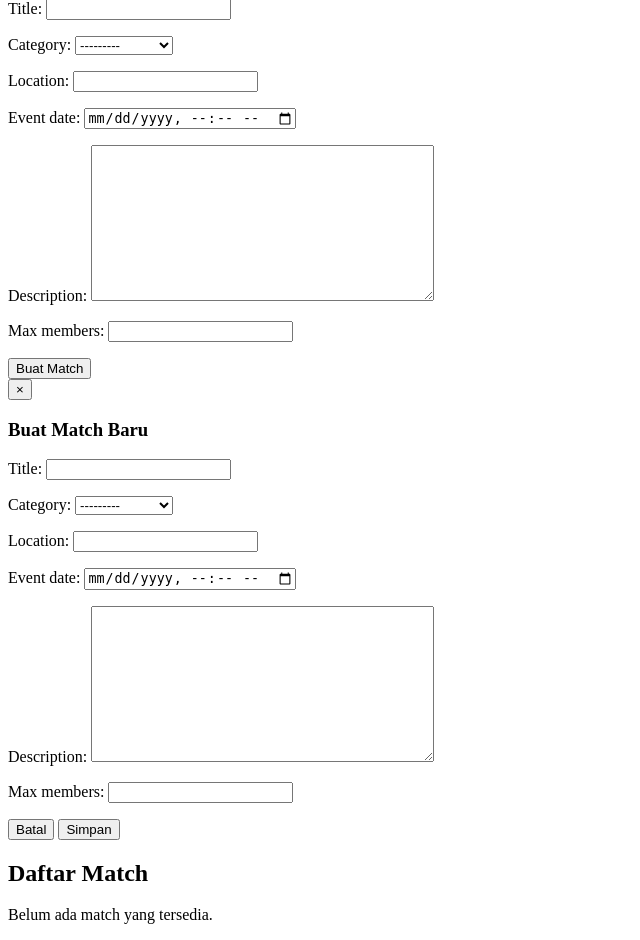
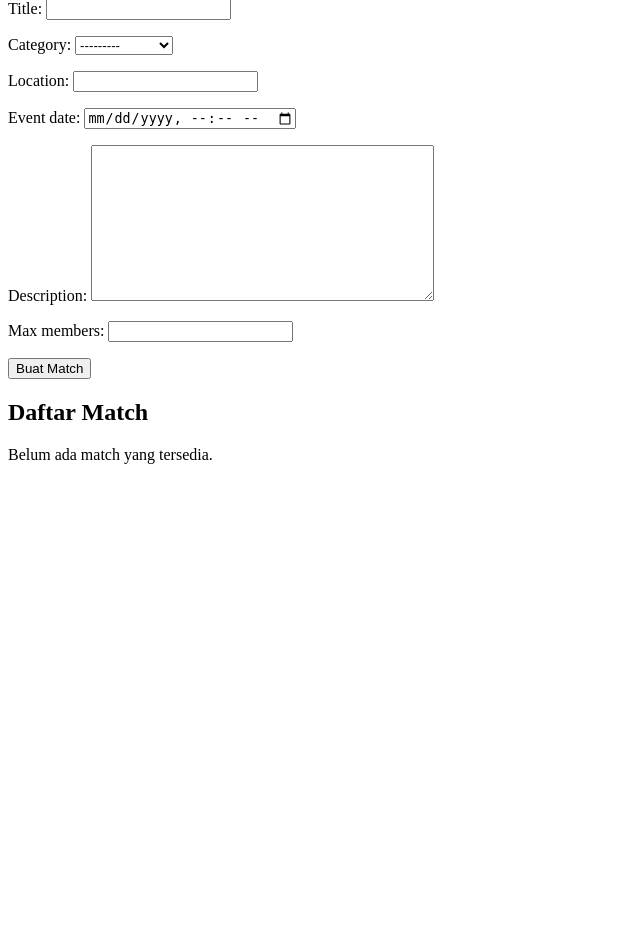
Before and after one commit to pbp-kelompok-f08/ProyekUTS, a Django app: page /matches/ in a window 1280 px wide. Shown: the part 372-1312 px from the top of the page, without its empty margins (0-640 px from the left). After the commit the page ends 836 px from the top, so only its background shows below. Run offline with Django 4.2, Linux system fonts and the light colour scheme; data comes from the database, SQL or seed files in the repository; data that the repository does not hold is empty.

Commit message:
Revert "Add modal workflow for creating matches"

```diff
--- a/matches/templates/matches/dashboard.html
+++ b/matches/templates/matches/dashboard.html
@@ -29,22 +29,6 @@
         <button type="submit" {% if not schema_ready %}disabled{% endif %}>Buat Match</button>
     </form>
 </section>
-
-<div id="create-match-modal" class="modal" data-open="false" aria-hidden="true">
-    <div class="modal-overlay" role="presentation"></div>
-    <div class="modal-content" role="dialog" aria-modal="true" aria-labelledby="create-match-modal-title">
-        <button type="button" class="modal-close" aria-label="Tutup">&times;</button>
-        <h3 id="create-match-modal-title">Buat Match Baru</h3>
-        <form id="match-create-form" method="post" action="{% url 'matches:create_match' %}">
-            {% csrf_token %}
-            {{ match_form.as_p }}
-            <div class="modal-actions">
-                <button type="button" class="modal-cancel">Batal</button>
-                <button type="submit">Simpan</button>
-            </div>
-        </form>
-    </div>
-</div>
 
 <section>
     <h2>Daftar Match</h2>
@@ -96,61 +80,10 @@
 {% if schema_ready %}
 <script>
 (function() {
-    const body = document.body;
     const searchForm = document.getElementById('match-search-form');
     const createForm = document.getElementById('match-create-form');
     const matchList = document.getElementById('match-list');
     const csrfToken = getCookie('csrftoken');
-    const modal = document.getElementById('create-match-modal');
-    const openModalButton = document.getElementById('open-create-modal');
-    const modalOverlay = modal ? modal.querySelector('.modal-overlay') : null;
-    const modalClose = modal ? modal.querySelector('.modal-close') : null;
-    const modalCancel = modal ? modal.querySelector('.modal-cancel') : null;
-
-    function openModal() {
-        if (!modal) {
-            return;
-        }
-        modal.setAttribute('data-open', 'true');
-        modal.setAttribute('aria-hidden', 'false');
-        body.style.overflow = 'hidden';
-        const firstInput = modal.querySelector('.modal-content form input, .modal-content form textarea, .modal-content form select');
-        if (firstInput) {
-            firstInput.focus();
-        }
-    }
-
-    function closeModal() {
-        if (!modal) {
-            return;
-        }
-        modal.setAttribute('data-open', 'false');
-        modal.setAttribute('aria-hidden', 'true');
-        body.style.overflow = '';
-    }
-
-    function bindModalEvents() {
-        if (!modal) {
-            return;
-        }
-
-        if (openModalButton) {
-            openModalButton.addEventListener('click', openModal);
-        }
-
-        const closeActions = [modalOverlay, modalClose, modalCancel];
-        closeActions.forEach(element => {
-            if (element) {
-                element.addEventListener('click', closeModal);
-            }
-        });
-
-        document.addEventListener('keydown', function(event) {
-            if (event.key === 'Escape' && modal.getAttribute('data-open') === 'true') {
-                closeModal();
-            }
-        });
-    }
 
     function renderGroups(groups) {
         if (!groups || groups.length === 0) {
@@ -240,7 +173,6 @@
         await response.json();
         createForm.reset();
         showToast('Match baru berhasil dibuat.', 'success');
-        closeModal();
         await loadMatches();
     }
 
@@ -286,7 +218,6 @@
 
     createForm.addEventListener('submit', handleCreate);
     attachBookingHandlers();
-    bindModalEvents();
 })();
 </script>
 {% endif %}
```
